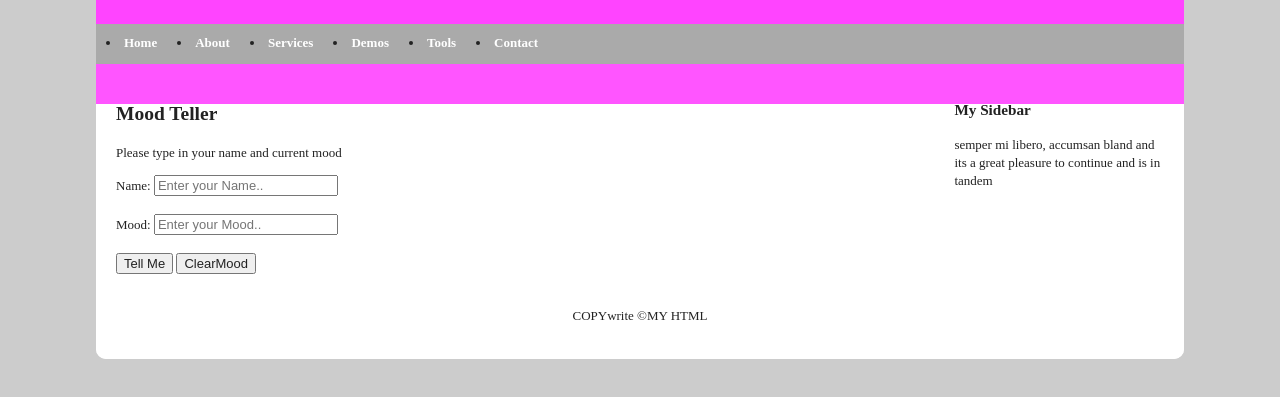
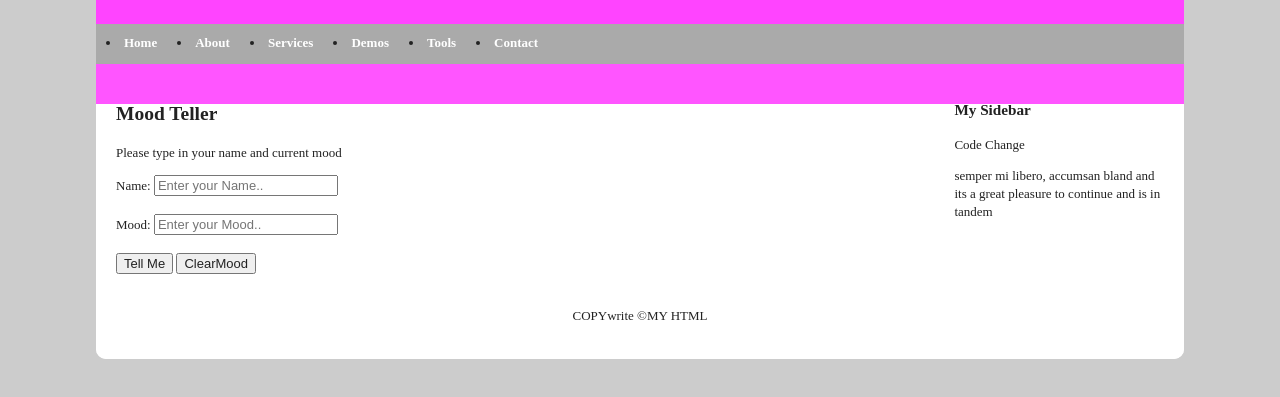
Before and after one commit to knair7/tutorials, a plain HTML site: page index.html in a window 1280 px wide. Shown: the part 77-474 px from the top of the page. Drawn offline with nearby package versions, Linux system fonts and the light colour scheme.

Commit message:
More changes

```diff
--- a/index.html
+++ b/index.html
@@ -62,6 +62,7 @@
 
   <aside>
   <h3>My Sidebar </h3>
+  </h4>Code Change</h4>
   <p> semper mi libero, accumsan bland and its a great pleasure to continue and is in tandem</p>
   </aside>
       </main>
```
